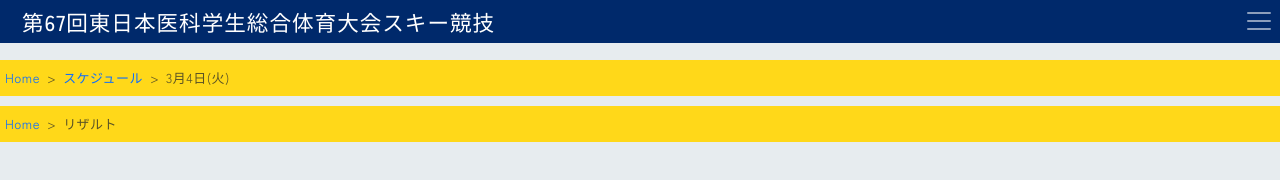
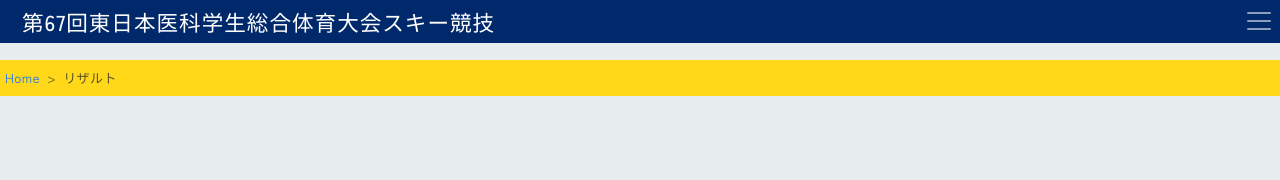
Before and after one commit to nzhzxnk/toitai.ski, a plain HTML site: page result.html in a window 1280 px wide. Drawn offline with nearby package versions, Linux system fonts and the light colour scheme.

Commit message:
hoverを変更

```diff
--- a/main.css
+++ b/main.css
@@ -29,7 +29,7 @@ body {
 /* 通常時のナビゲーションリンク */
 .navbar-nav .nav-link {
     color: whitesmoke !important;
-    transition: transform 0.2s ease-in-out, color 0.2s ease-in-out;
+    transition: transform 0.1s ease-in-out, color 0.1s ease-in-out;
     font-size: clamp(0.9rem, 1.5vw, 1.2rem);
     /* 最小 0.8rem, 推奨 1.5vw, 最大 1.2rem */
     font-weight: 500;
@@ -58,6 +58,7 @@ body {
 
 .dropdown-item {
     color: whitesmoke;
+    transition: transform 0.1s ease-in-out, color 0.1s ease-in-out;
 }
 
 .dropdown-item:hover {
--- a/result.html
+++ b/result.html
@@ -87,13 +87,6 @@
     <nav aria-label="breadcrumb" style="--bs-breadcrumb-divider:'>';">
         <ol class="breadcrumb">
             <li class="breadcrumb-item"><a href="index.html">Home</a></li>
-            <li class="breadcrumb-item"><a href="schedule.html">スケジュール</a></li>
-            <li class="breadcrumb-item active" aria-current="page">3月4日(火)</li>
-        </ol>
-    </nav>
-    <nav aria-label="breadcrumb" style="--bs-breadcrumb-divider:'>';">
-        <ol class="breadcrumb">
-            <li class="breadcrumb-item"><a href="index.html">Home</a></li>
             <li class="breadcrumb-item active" aria-current="page">リザルト</li>
         </ol>
     </nav>
```
Also changed, not shown: index.html (+6 -10 lines).
